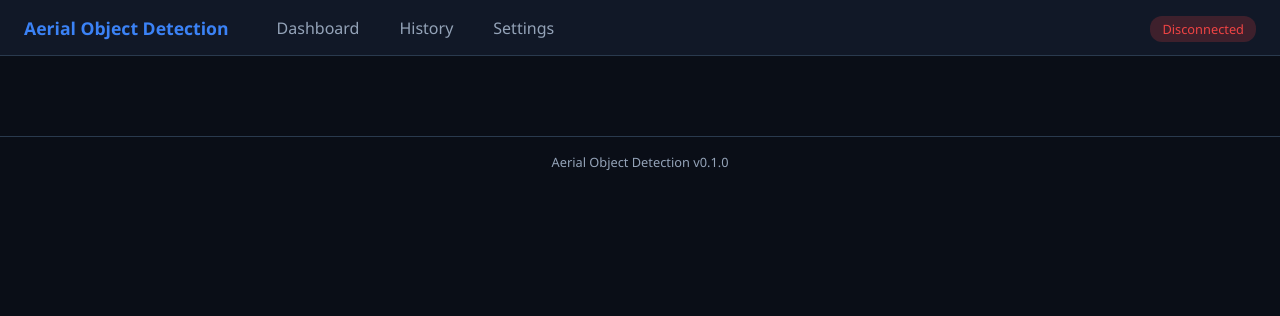
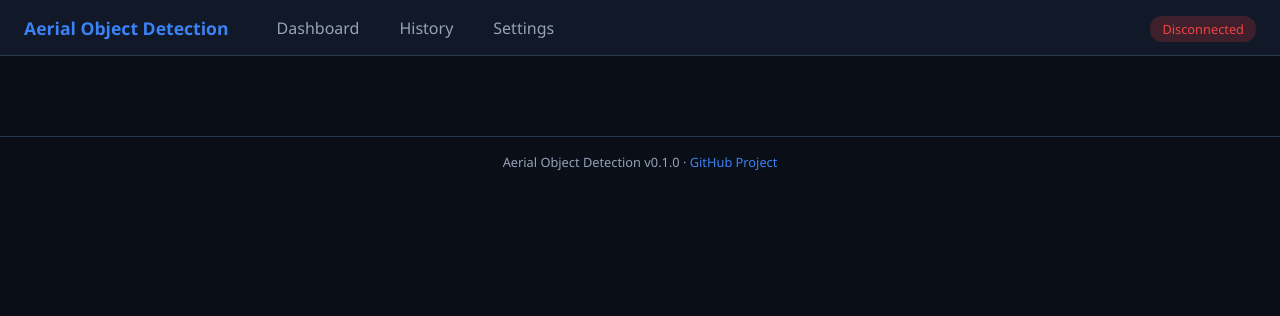
Before and after one commit to djtrustgod/Aerial-Object-Detection, a FastAPI app: template src/web/templates/base.html in a window 1280 px wide. Shown: the top 316 px of the page. Run offline with FastAPI, Linux system fonts and the light colour scheme; the template is opened without the code that fills it, so the values that code supplies are empty.

Commit message:
Add GitHub Project link to web dashboard footer
Co-Authored-By: Claude Opus 4.6 <noreply@anthropic.com>

```diff
--- a/src/web/static/css/dashboard.css
+++ b/src/web/static/css/dashboard.css
@@ -380,6 +380,15 @@ body {
     margin-top: 2rem;
 }
 
+.site-footer a {
+    color: var(--accent);
+    text-decoration: none;
+}
+
+.site-footer a:hover {
+    text-decoration: underline;
+}
+
 /* Responsive */
 @media (max-width: 1024px) {
     .dashboard-grid {
--- a/src/web/templates/base.html
+++ b/src/web/templates/base.html
@@ -25,7 +25,7 @@
     </main>
 
     <footer class="site-footer">
-        <span>Aerial Object Detection v0.1.0</span>
+        <span>Aerial Object Detection v0.1.0</span> &middot; <a href="https://github.com/djtrustgod/Aerial-Object-Detection" target="_blank" rel="noopener noreferrer">GitHub Project</a>
     </footer>
 
     {% block scripts %}{% endblock %}
```
